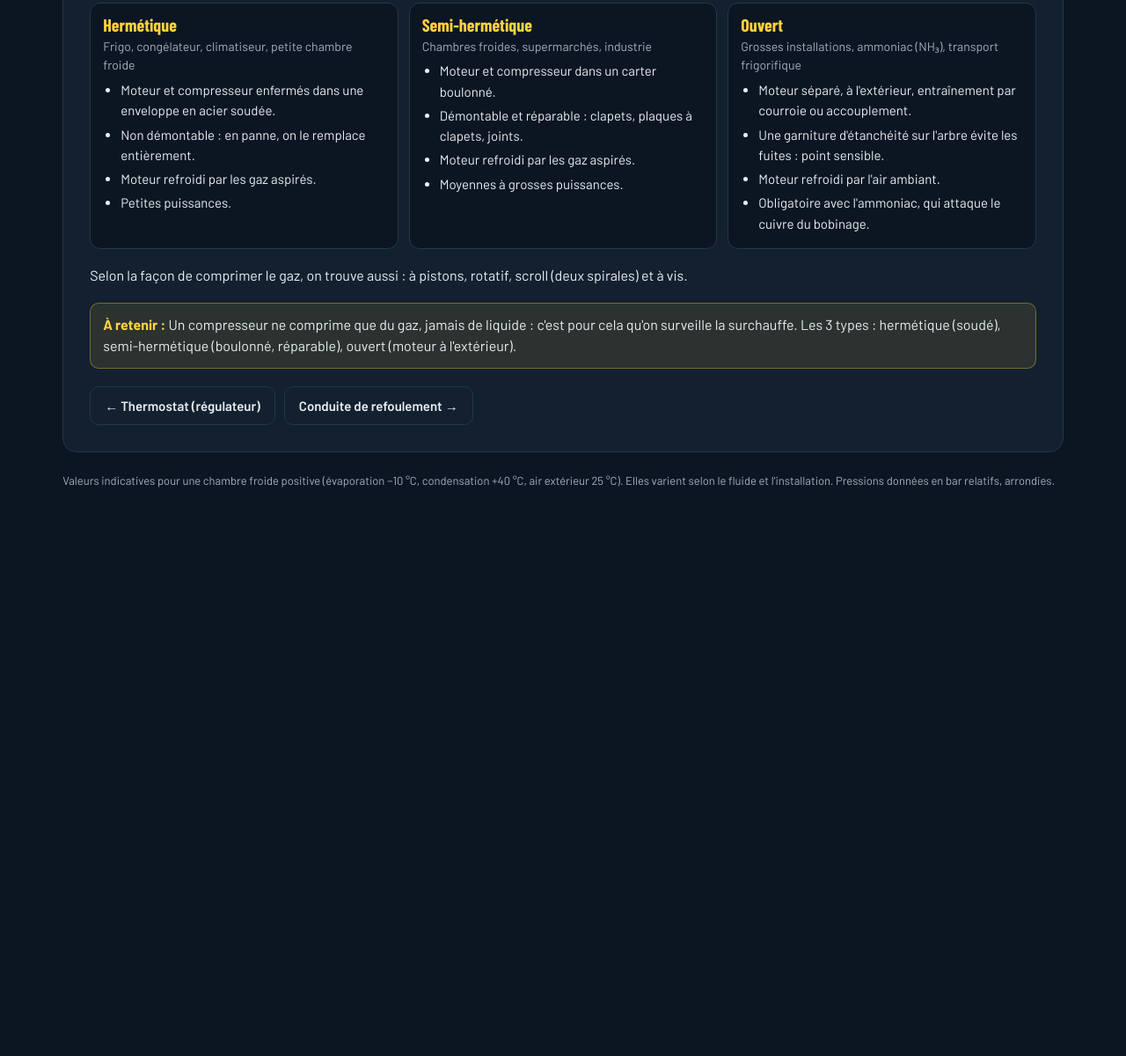
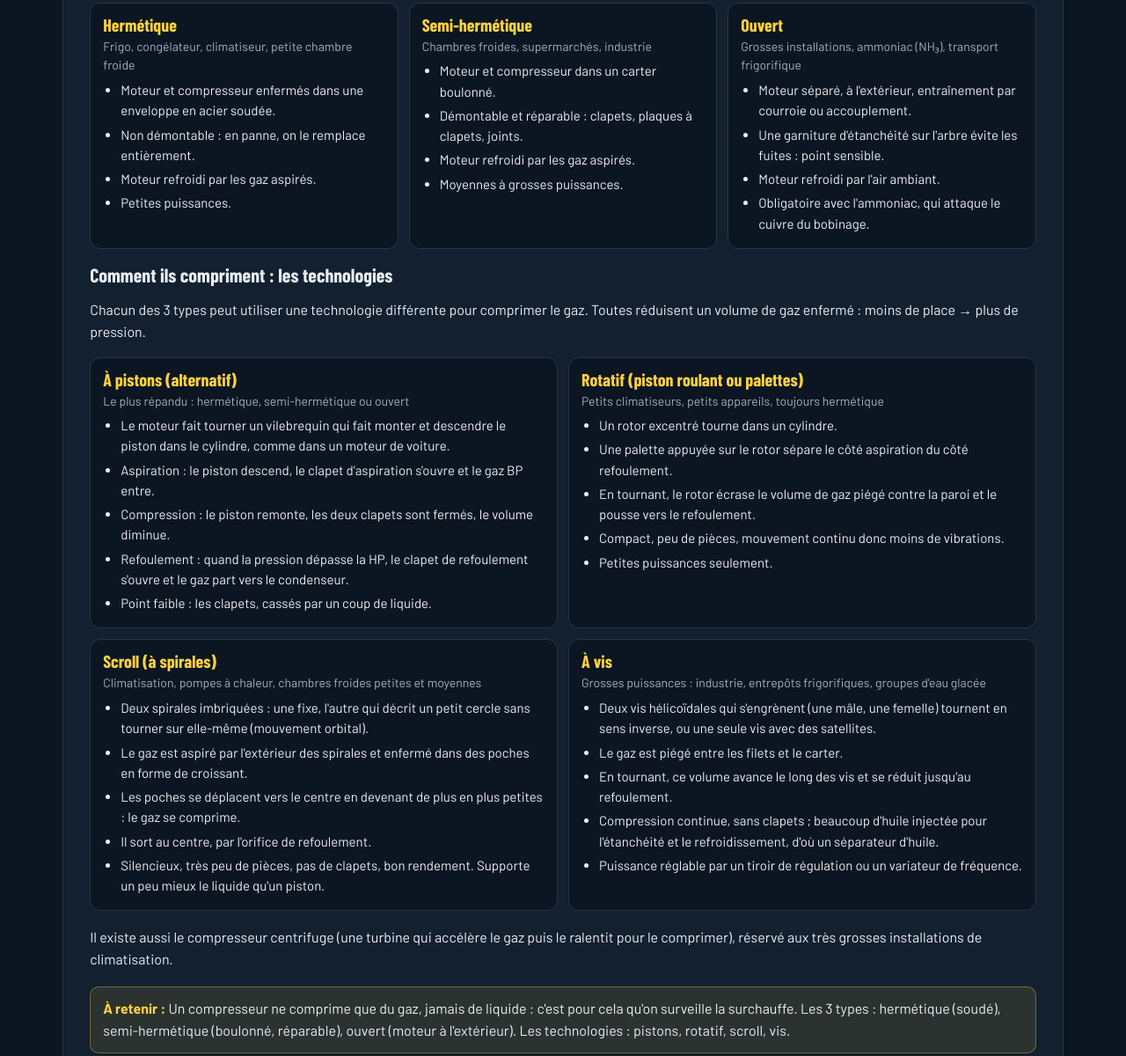
Before and after one commit to tompit94/circuit-frigo, a plain HTML site: page index.html in a window 1280 px wide. Shown: the part 1723-2923 px from the top of the page at 88% size. Before the commit the page ends 2331 px from the top, so only its background shows below. Drawn offline with nearby package versions, Linux system fonts and the light colour scheme.

Commit message:
Détaille le fonctionnement des compresseurs à pistons, rotatif, scroll et à vis
Co-Authored-By: Claude Opus 5.5 <noreply@anthropic.com>
Claude-Session: https://claude.ai/code/session_01B8UqpNuQ9VnBn2MhZs2Y31

```diff
--- a/index.html
+++ b/index.html
@@ -88,7 +88,8 @@ button.on{background:var(--sel);color:#14110a;border-color:var(--sel)}
 .empty{color:var(--mute)}
 .note{color:var(--mute);font-size:13px;margin-top:22px}
 .types{display:grid;grid-template-columns:repeat(3,minmax(0,1fr));gap:12px;margin:6px 0 18px}
-@media(max-width:760px){.types{grid-template-columns:minmax(0,1fr)}}
+.types.four{grid-template-columns:repeat(2,minmax(0,1fr))}
+@media(max-width:760px){.types,.types.four{grid-template-columns:minmax(0,1fr)}}
 .type{background:#0c1522;border:1px solid var(--line);border-radius:12px;padding:12px 14px}
 .type h4{font:700 20px "Barlow Condensed",sans-serif;margin:0 0 2px;color:var(--sel)}
 .type .ex{color:var(--mute);font-size:14px;margin:0 0 6px}
@@ -301,9 +302,15 @@ compresseur:{n:"Compresseur",k:"Organe principal · cœur du circuit",z:"Fronti
   l:[["Hermétique","Frigo, congélateur, climatiseur, petite chambre froide",["Moteur et compresseur enfermés dans une enveloppe en acier soudée.","Non démontable : en panne, on le remplace entièrement.","Moteur refroidi par les gaz aspirés.","Petites puissances."]],
    ["Semi-hermétique","Chambres froides, supermarchés, industrie",["Moteur et compresseur dans un carter boulonné.","Démontable et réparable : clapets, plaques à clapets, joints.","Moteur refroidi par les gaz aspirés.","Moyennes à grosses puissances."]],
    ["Ouvert","Grosses installations, ammoniac (NH₃), transport frigorifique",["Moteur séparé, à l'extérieur, entraînement par courroie ou accouplement.","Une garniture d'étanchéité sur l'arbre évite les fuites : point sensible.","Moteur refroidi par l'air ambiant.","Obligatoire avec l'ammoniac, qui attaque le cuivre du bobinage."]]],
-  tech:"Selon la façon de comprimer le gaz, on trouve aussi : à pistons, rotatif, scroll (deux spirales) et à vis."},
+  tech:{t:"Comment ils compriment : les technologies",
+   intro:"Chacun des 3 types peut utiliser une technologie différente pour comprimer le gaz. Toutes réduisent un volume de gaz enfermé : moins de place → plus de pression.",
+   l:[["À pistons (alternatif)","Le plus répandu : hermétique, semi-hermétique ou ouvert",["Le moteur fait tourner un vilebrequin qui fait monter et descendre le piston dans le cylindre, comme dans un moteur de voiture.","Aspiration : le piston descend, le clapet d'aspiration s'ouvre et le gaz BP entre.","Compression : le piston remonte, les deux clapets sont fermés, le volume diminue.","Refoulement : quand la pression dépasse la HP, le clapet de refoulement s'ouvre et le gaz part vers le condenseur.","Point faible : les clapets, cassés par un coup de liquide."]],
+    ["Rotatif (piston roulant ou palettes)","Petits climatiseurs, petits appareils, toujours hermétique",["Un rotor excentré tourne dans un cylindre.","Une palette appuyée sur le rotor sépare le côté aspiration du côté refoulement.","En tournant, le rotor écrase le volume de gaz piégé contre la paroi et le pousse vers le refoulement.","Compact, peu de pièces, mouvement continu donc moins de vibrations.","Petites puissances seulement."]],
+    ["Scroll (à spirales)","Climatisation, pompes à chaleur, chambres froides petites et moyennes",["Deux spirales imbriquées : une fixe, l'autre qui décrit un petit cercle sans tourner sur elle-même (mouvement orbital).","Le gaz est aspiré par l'extérieur des spirales et enfermé dans des poches en forme de croissant.","Les poches se déplacent vers le centre en devenant de plus en plus petites : le gaz se comprime.","Il sort au centre, par l'orifice de refoulement.","Silencieux, très peu de pièces, pas de clapets, bon rendement. Supporte un peu mieux le liquide qu'un piston."]],
+    ["À vis","Grosses puissances : industrie, entrepôts frigorifiques, groupes d'eau glacée",["Deux vis hélicoïdales qui s'engrènent (une mâle, une femelle) tournent en sens inverse, ou une seule vis avec des satellites.","Le gaz est piégé entre les filets et le carter.","En tournant, ce volume avance le long des vis et se réduit jusqu'au refoulement.","Compression continue, sans clapets ; beaucoup d'huile injectée pour l'étanchéité et le refroidissement, d'où un séparateur d'huile.","Puissance réglable par un tiroir de régulation ou un variateur de fréquence."]]],
+   more:"Il existe aussi le compresseur centrifuge (une turbine qui accélère le gaz puis le ralentit pour le comprimer), réservé aux très grosses installations de climatisation."}},
  pannes:["Coup de liquide : du liquide aspiré casse les clapets.","Manque d'huile → grippage.","Taux de compression trop élevé → surchauffe du moteur.","Déclenchement thermique ou pressostat."],
- memo:"Un compresseur ne comprime que du gaz, jamais de liquide : c'est pour cela qu'on surveille la surchauffe. Les 3 types : hermétique (soudé), semi-hermétique (boulonné, réparable), ouvert (moteur à l'extérieur)."},
+ memo:"Un compresseur ne comprime que du gaz, jamais de liquide : c'est pour cela qu'on surveille la surchauffe. Les 3 types : hermétique (soudé), semi-hermétique (boulonné, réparable), ouvert (moteur à l'extérieur). Les technologies : pistons, rotatif, scroll, vis."},
 refoulement:{n:"Conduite de refoulement",k:"Tuyauterie",z:"Haute pression",
  i:[15,75,V],o:[15,72,V],h:["","Échange :","faible perte de chaleur dans le tube, sans importance pour le cycle."],
  role:"Transporter la vapeur HP très chaude du compresseur jusqu'au condenseur.",
@@ -420,7 +427,7 @@ function show(id,scroll){
   parts.forEach(p=>p.classList.toggle('sel',p.dataset.id===id));
   const i=order.indexOf(id),prev=order[(i+order.length-1)%order.length],next=order[(i+1)%order.length];
   const zc=d.z.startsWith('Haute')?'hp':d.z.startsWith('Basse')?'bp':'mid';
-  const ty=d.types?`<h3>${d.types.t}</h3><p>${d.types.intro}</p><div class="types">${d.types.l.map(([n,ex,l])=>`<div class="type"><h4>${n}</h4><p class="ex">${ex}</p><ul>${li(l)}</ul></div>`).join('')}</div><p>${d.types.tech}</p>`:'';
+  const ty=d.types?`<h3>${d.types.t}</h3><p>${d.types.intro}</p><div class="types">${d.types.l.map(([n,ex,l])=>`<div class="type"><h4>${n}</h4><p class="ex">${ex}</p><ul>${li(l)}</ul></div>`).join('')}</div><h3>${d.types.tech.t}</h3><p>${d.types.tech.intro}</p><div class="types four">${d.types.tech.l.map(([n,ex,l])=>`<div class="type"><h4>${n}</h4><p class="ex">${ex}</p><ul>${li(l)}</ul></div>`).join('')}</div><p>${d.types.tech.more}</p>`:'';
   det.innerHTML=`<div class="dhead"><div><div class="kicker">${d.k}</div><h2>${d.n}</h2></div><span class="pill ${zc}">${d.z}</span></div>
   ${trans(d)}
   <p><strong>Rôle :</strong> ${d.role}</p>
```
